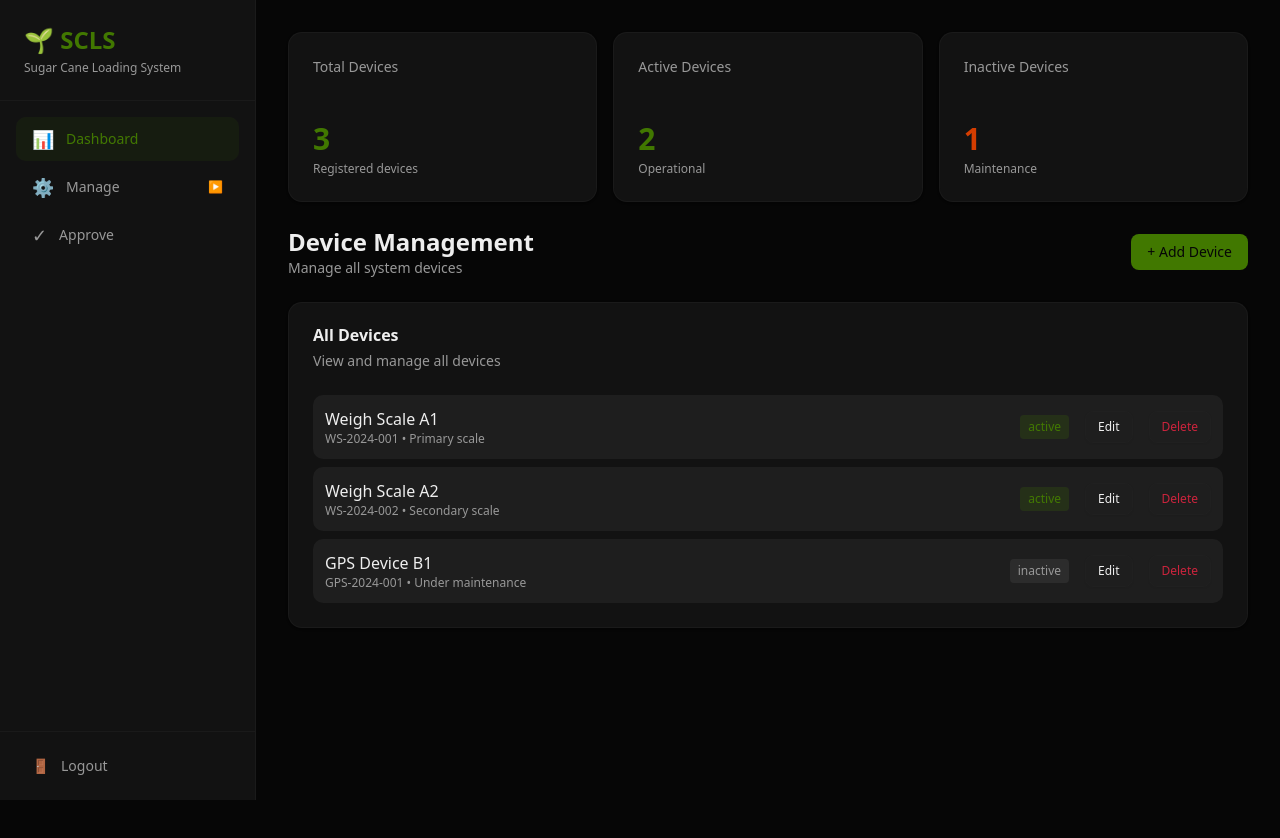
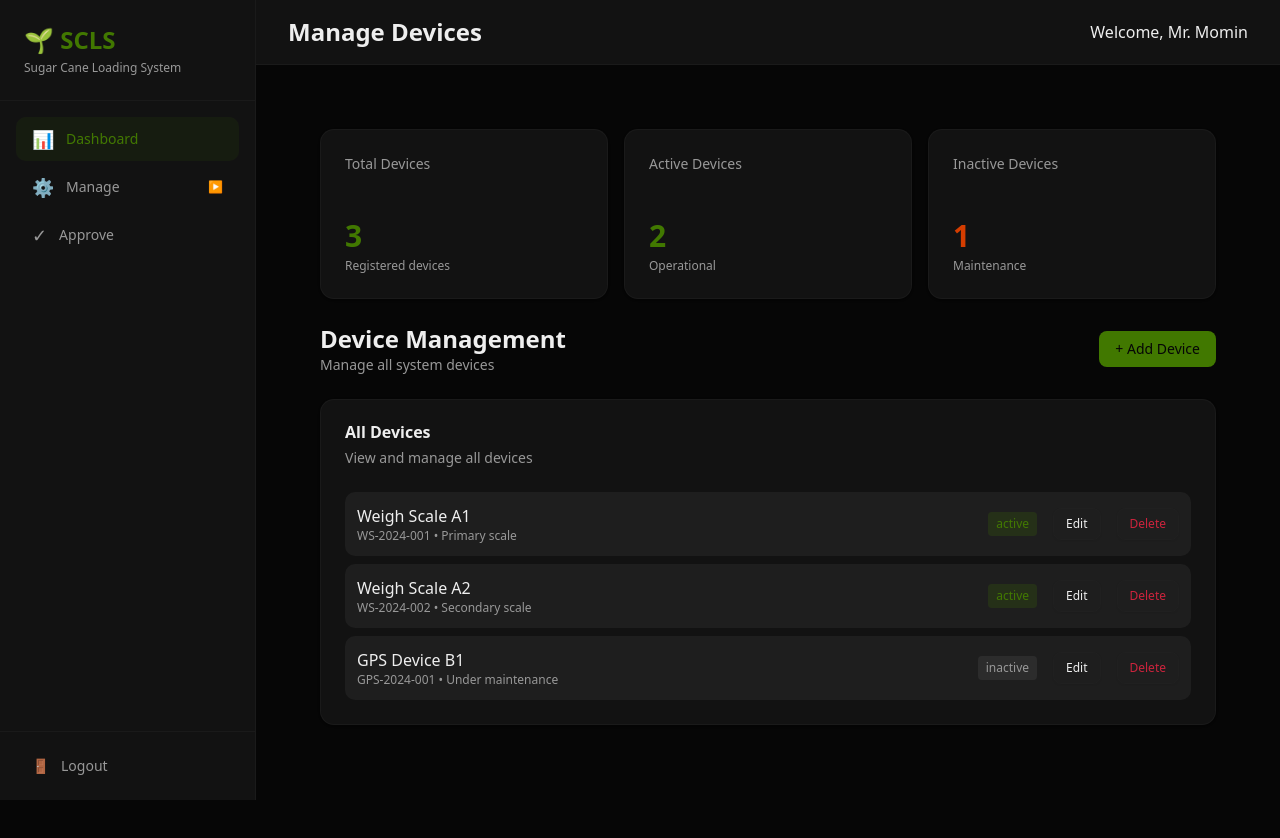
Before and after one commit to karim0305/ELPF, a Next.js app: page /dashboard/admin/manage/devices in a window 1280 px wide. Shown: the top 838 px of the page. Before the commit the page ends 800 px from the top, so only its background shows below. Built offline with nearby package versions, Linux system fonts and the light colour scheme.

Commit message:
set admin layout

```diff
--- /dev/null
+++ b/app/dashboard/admin/AdminLayout.tsx
@@ -0,0 +1,54 @@
+// components/AdminLayout.tsx
+"use client"
+
+import { ReactNode } from "react"
+import { SidebarNav } from "@/components/sidebar-nav"
+
+interface AdminLayoutProps {
+  children: ReactNode
+  title?: string
+}
+
+const adminNav = [
+  { label: "Dashboard", href: "/dashboard/admin", icon: "📊" },
+  {
+    label: "Manage",
+    icon: "⚙️",
+    children: [
+      { label: "Manage User", href: "/dashboard/admin/manage/users", icon: "👥" },
+      { label: "Manage LP", href: "/dashboard/admin/manage/loading-points", icon: "📍" },
+      { label: "Manage Haulage", href: "/dashboard/admin/manage/haulage", icon: "🚚" },
+      { label: "Manage Devices", href: "/dashboard/admin/manage/devices", icon: "💻" },
+
+    ],
+  },
+  { label: "Approve", href: "/dashboard/admin/approvals", icon: "✓" },
+]
+
+export function AdminLayout({ children, title }: AdminLayoutProps) {
+  return (
+    <div className="flex bg-background min-h-screen">
+      <SidebarNav title="admin" items={adminNav} userRole="admin" />
+     <div className="flex-1 flex flex-col overflow-hidden">
+  {/* Optional Top Bar */}
+  {title && (
+    <div className="bg-card border-b border-border/50 px-8 py-4 flex justify-between items-center">
+      {/* Left: Page Title */}
+      <div>
+        <h1 className="text-2xl font-bold text-foreground">{title}</h1>
+      </div>
+
+      {/* Right: User Greeting */}
+      <div className="text-foreground font-medium">
+        Welcome, Mr. Momin{/* Replace username with your dynamic value */}
+      </div>
+    </div>
+  )}
+
+  {/* Main Content */}
+  <div className="flex-1 overflow-auto p-8">{children}</div>
+</div>
+
+    </div>
+  )
+}
--- a/app/dashboard/admin/loading-points/page.tsx
+++ b/app/dashboard/admin/loading-points/page.tsx
@@ -14,6 +14,7 @@ import { useState } from "react"
 import { Input } from "@/components/ui/input"
 import { Select, SelectContent, SelectItem, SelectTrigger, SelectValue } from "@/components/ui/select"
 import { SidebarNav } from "@/components/sidebar-nav"
+import { AdminLayout } from "../AdminLayout"
 
 interface LoadingPoint {
   id: string
@@ -23,19 +24,7 @@ interface LoadingPoint {
   createdDate: string
 }
 
-const adminNav = [
-  { label: "Dashboard", href: "/dashboard/admin", icon: "📊" },
-  {
-    label: "Manage",
-    icon: "⚙️",
-    children: [
-      { label: "Manage User", href: "/dashboard/admin/manage/users", icon: "👥" },
-      { label: "Manage LP", href: "/dashboard/admin/manage/loading-points", icon: "📍" },
-      { label: "Manage Haulage", href: "/dashboard/admin/manage/haulage", icon: "🚚" },
-    ],
-  },
-  { label: "Approve", href: "/dashboard/admin/approvals", icon: "✓" },
-]
+
 
 export default function LoadingPointsPage() {
   const [loadingPoints, setLoadingPoints] = useState<LoadingPoint[]>([
@@ -86,9 +75,8 @@ export default function LoadingPointsPage() {
   }
 
   return (
+    <AdminLayout title="Manage Loading Points">
     <div className="flex bg-background min-h-screen">
-      <SidebarNav items={adminNav} userRole="admin" />
-
       <div className="flex-1 flex flex-col overflow-hidden p-8">
         <div className="grid gap-6">
           {/* KPI Cards */}
@@ -243,5 +231,6 @@ export default function LoadingPointsPage() {
         </div>
       </div>
     </div>
+    </AdminLayout>
   )
 }
--- a/app/dashboard/admin/manage/devices/page.tsx
+++ b/app/dashboard/admin/manage/devices/page.tsx
@@ -14,6 +14,7 @@ import { useState } from "react"
 import { Input } from "@/components/ui/input"
 import { Select, SelectContent, SelectItem, SelectTrigger, SelectValue } from "@/components/ui/select"
 import { SidebarNav } from "@/components/sidebar-nav"
+import { AdminLayout } from "../../AdminLayout"
 
 interface Device {
   id: string
@@ -115,9 +116,8 @@ export default function DevicesPage() {
   }
 
   return (
+    <AdminLayout title="Manage Devices">
       <div className="flex bg-background min-h-screen">
-      <SidebarNav items={adminNav} userRole="admin" />
-
         <div className="flex-1 flex flex-col overflow-hidden p-8">
           <div className="grid gap-6">
             {/* KPI Cards */}
@@ -284,5 +284,6 @@ export default function DevicesPage() {
         </div>
       </div>
     </div>
+    </AdminLayout>
   )
 }
--- a/app/dashboard/admin/manage/haulage/page.tsx
+++ b/app/dashboard/admin/manage/haulage/page.tsx
@@ -14,6 +14,7 @@ import { useState } from "react"
 import { Input } from "@/components/ui/input"
 import { Table, TableBody, TableCell, TableHead, TableHeader, TableRow } from "@/components/ui/table"
 import { SidebarNav } from "@/components/sidebar-nav"
+import { AdminLayout } from "../../AdminLayout"
 
 interface Haulage {
   id: string
@@ -104,8 +105,9 @@ export default function ManageHaulagePages() {
   }
 
   return (
+        <AdminLayout title="Manage Haulage">
     <div className="flex bg-background min-h-screen">
-      <SidebarNav  items={adminNav} userRole="admin" />
+
 
       <div className="flex-1 flex flex-col overflow-hidden p-8">
         <div className="grid gap-6">
@@ -258,5 +260,6 @@ export default function ManageHaulagePages() {
         </div>
       </div>
     </div>
+    </AdminLayout>
   )
 }
--- a/app/dashboard/admin/manage/loading-points/page.tsx
+++ b/app/dashboard/admin/manage/loading-points/page.tsx
@@ -16,6 +16,7 @@ import { Select, SelectContent, SelectItem, SelectTrigger, SelectValue } from "@
 import { Table, TableBody, TableCell, TableHead, TableHeader, TableRow } from "@/components/ui/table"
 import { SidebarNav } from "@/components/sidebar-nav"
 import { LocationPicker } from "@/components/location-picker"
+import { AdminLayout } from "../../AdminLayout"
 
 interface LoadingPoint {
   id: string
@@ -156,9 +157,8 @@ export default function ManageLPPage() {
   }
 
   return (
+    <AdminLayout title="Manage Loading Points">
     <div className="flex bg-background min-h-screen">
-      <SidebarNav items={adminNav} userRole="admin" />
-
       <div className="flex-1 flex flex-col overflow-hidden">
         <div className="flex-1 overflow-auto p-8">
           <div className="grid gap-6">
@@ -390,5 +390,6 @@ export default function ManageLPPage() {
         </div>
       </div>
     </div>
+    </AdminLayout>
   )
 }
--- a/app/dashboard/admin/manage/users/page.tsx
+++ b/app/dashboard/admin/manage/users/page.tsx
@@ -15,6 +15,7 @@ import { Input } from "@/components/ui/input"
 import { Select, SelectContent, SelectItem, SelectTrigger, SelectValue } from "@/components/ui/select"
 import { Table, TableBody, TableCell, TableHead, TableHeader, TableRow } from "@/components/ui/table"
 import { SidebarNav } from "@/components/sidebar-nav"
+import { AdminLayout } from "../../AdminLayout"
 
 interface ManageUser {
   id: string
@@ -135,8 +136,9 @@ export default function ManageUsersPage() {
   }
 
   return (
+    <AdminLayout title="Manage Users">
     <div className="flex bg-background min-h-screen">
-      <SidebarNav items={adminNav} userRole="admin" />
+
 
       <div className="flex-1 flex flex-col overflow-hidden">
         <div className="flex-1 overflow-auto p-8">
@@ -332,5 +334,6 @@ export default function ManageUsersPage() {
         </div>
       </div>
     </div>
+    </AdminLayout>
   )
 }
--- a/app/dashboard/admin/page.tsx
+++ b/app/dashboard/admin/page.tsx
@@ -4,27 +4,15 @@ import { SidebarNav } from "@/components/sidebar-nav"
 import { Card, CardContent, CardDescription, CardHeader, CardTitle } from "@/components/ui/card"
 import { Button } from "@/components/ui/button"
 import { Tabs, TabsContent, TabsList, TabsTrigger } from "@/components/ui/tabs"
+import { AdminLayout } from "./AdminLayout"
 
-const adminNav = [
-  { label: "Dashboard", href: "/dashboard/admin", icon: "📊" },
-  {
-    label: "Manage",
-    icon: "⚙️",
-    children: [
-      { label: "Manage User", href: "/dashboard/admin/manage/users", icon: "👥" },
-      { label: "Manage LP", href: "/dashboard/admin/manage/loading-points", icon: "📍" },
-      { label: "Manage Haulage", href: "/dashboard/admin/manage/haulage", icon: "🚚" },
-      { label: "Manage Devices", href: "/dashboard/admin/manage/devices", icon: "�" },
-    ],
-  },
-  { label: "Approve", href: "/dashboard/admin/approvals", icon: "✓" },
-]
+
 
 export default function AdminDashboard() {
   return (
+
+      <AdminLayout>
     <div className="flex bg-background min-h-screen">
-      <SidebarNav title="admin" items={adminNav} userRole="admin" />
-
       <div className="flex-1 flex flex-col overflow-hidden">
         {/* Top Bar */}
         <div className="bg-card border-b border-border/50 px-8 py-4 flex justify-between items-center">
@@ -248,5 +236,6 @@ export default function AdminDashboard() {
         </div>
       </div>
     </div>
+       </AdminLayout>
   )
 }
```
Lines whose indentation alone changed are shown as unchanged.
